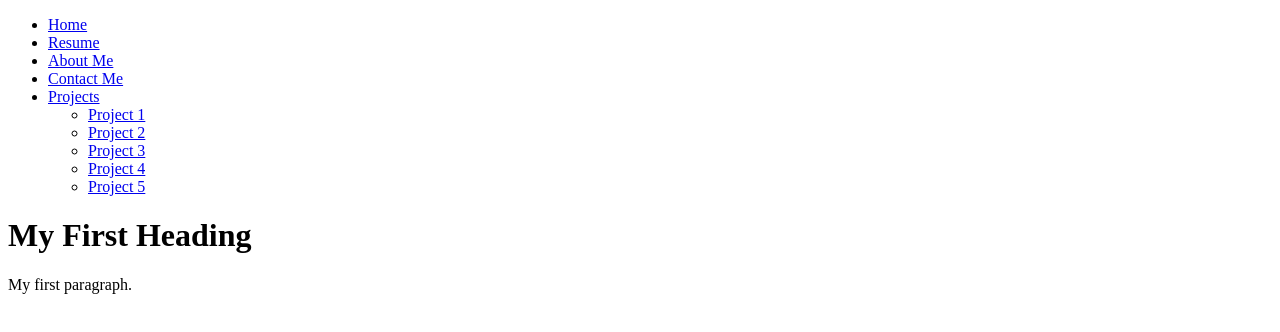
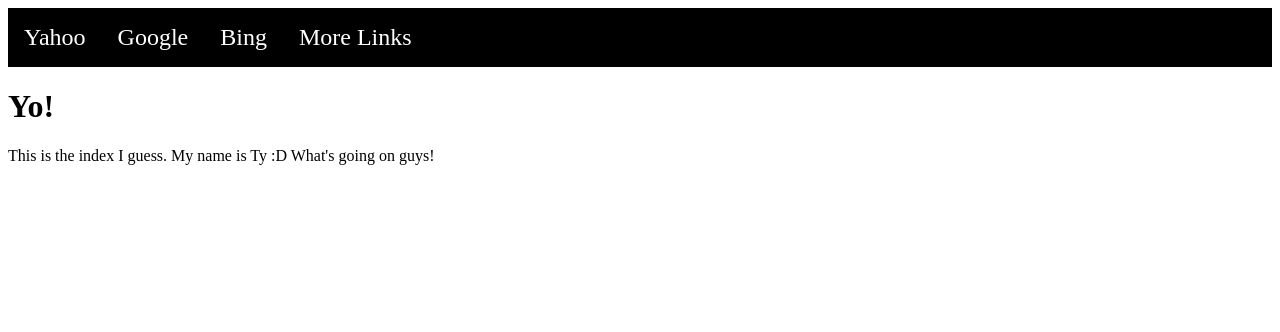
Before and after one commit to Ty0227/Ty0227.github.io, a plain HTML site: page navbar.html in a window 1280 px wide. Drawn offline with Linux system fonts and the light colour scheme.

Commit message:
I've gotten alot done (contact me about me and resume)

```diff
--- a/navbar.html
+++ b/navbar.html
@@ -1,30 +1,78 @@
+
 <!DOCTYPE html>
 <html>
-    <head>
-        <title>Page Title</title>
-        <link rel="stylesheet" type="text/css" href="css/navbar.css" />
-    </head>
-    <body
-    >
-        <ul class="navbar">
-            <li><a href="index.html">Home</a></li>
-            <li><a href="resume.html">Resume</a></li>
-            <li><a href="aboutme.html">About Me</a></li>
-            <li><a href="contactme.html">Contact Me</a></li>
-            <li class="dropdown">
-                <a href="#">Projects</a>
-                <ul class="dropdown-content">
-                    <li><a href="#">Project 1</a></li>
-                    <li><a href="#">Project 2</a></li>
-                    <li><a href="#">Project 3</a></li>
-                    <li><a href="#">Project 4</a></li>
-                    <li><a href="#">Project 5</a></li>
-                </ul>
-            </li>
-        </ul>
+<head>
+    <title>Ty0227</title>
 
-        <h1>My First Heading</h1>
-        <p>My first paragraph.</p>
+    <style>
+        .navbar{
+            background-color: black;
+            overflow: hidden;
+        }
 
-    </body>
+        .navbar a{
+            color:white;
+            font-size: 24px;
+            text-decoration:none;
+            padding: 16px;
+            float:left;
+        }
+
+        .morelinks{
+            color:white;
+            font-size: 24px;
+            text-decoration:none;
+            padding: 16px;
+        }
+
+        .navbar a:hover, .morelinks:hover{
+            background-color:orange;
+        }
+
+        .dropdown:hover .dropdown-content{
+            display:block;
+        }
+
+        .dropdown-content{
+            position: absolute;
+            z-index: 1;
+            display:none;
+            background-color: black;
+        }
+
+        .dropdown{
+            background-color: black;
+            color: white;
+            float: left;
+            text-decoration: none;
+            font-size: 24px;
+        }
+
+        .dropdown-content a{
+            float:none;
+            display:block;
+        }
+
+    </style>
+</head>
+<body>
+    <div class="navbar">
+        <a href="https://www.yahoo.com">Yahoo</a>
+        <a href="https://www.google.com">Google</a>
+        <a href="https://www.bing.com">Bing</a>
+        <div class="dropdown">
+            <div class="morelinks">More Links</div>
+            <div class="dropdown-content">
+                <a href="https://www.awseducate.com">AWS Educate</a>
+                <a href="https://www.collegeboard.org">College Board</a>
+                <a href="https://twitter.com">Twitter</a>
+            </div>
+        </div>
+
+    </div>
+
+<h1>Yo!</h1>
+<p>This is the index I guess. My name is Ty :D What's going on guys!</p>
+
+</body>
 </html>
```
Also changed, not shown: index.html (+3 -3 lines), .theia/aboutme.html, .theia/contactme.html (added), .theia/resume.html (added), 1 other file.
